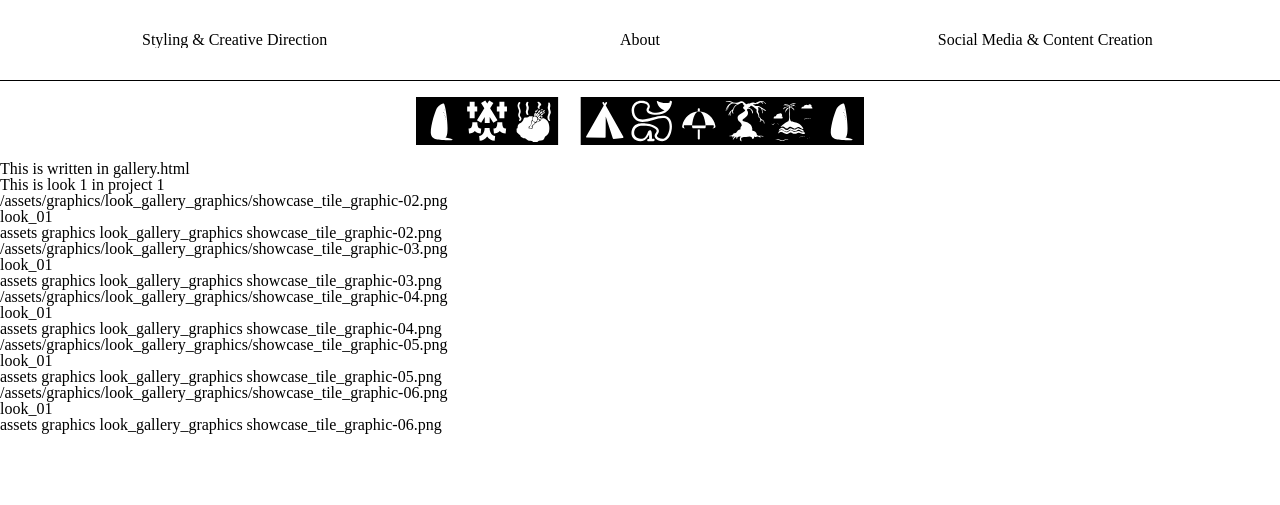
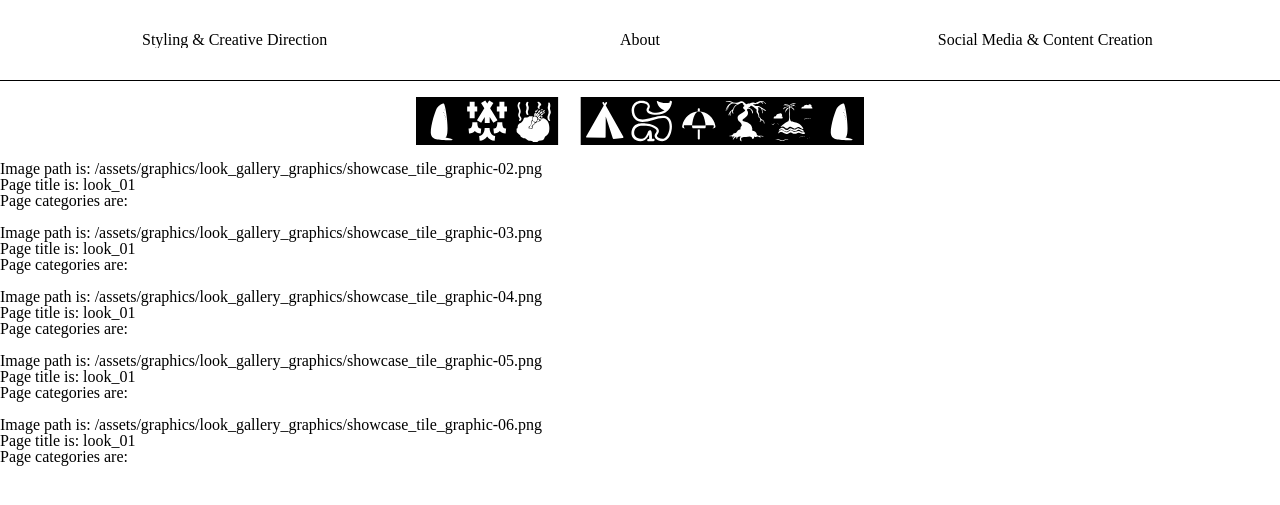
Before and after one commit to basharalidreesi/lab, a Jekyll site: the page built from _styling-and-creative-direction/sample-project/look-01.markdown, in a window 1280 px wide. Shown: the top 505 px of the page. Built offline with Jekyll 4.4.1, drawn with Linux system fonts in a browser that asks for light colours.

Commit message:
Update gallery.html

```diff
--- a/_layouts/gallery.html
+++ b/_layouts/gallery.html
@@ -1,16 +1,13 @@
 ---
 layout: default
 ---
-
-This is written in gallery.html
-
-{{ content }}
 
 {% assign image_files = site.static_files | where: "look_gallery_graphic", true %}
 {% for myimage in image_files %}
 	{% assign path = myimage.path | replace: "/", " " %}
 	{% assign title = page.title | downcase | replace: " ", "_" %}
-	<p>{{ myimage.path }}</p>
-	<p>{{ title }}</p>
-	<p>{{ path }}</p>
+	<p>Image path is: {{ myimage.path }}</p>
+	<p>Page title is: {{ title }}</p>
+	<p>Page categories are: {{ page.categories }}</p>
+	<br>
 {% endfor %}
```
